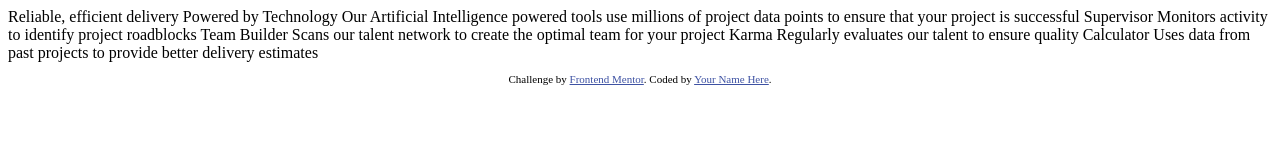
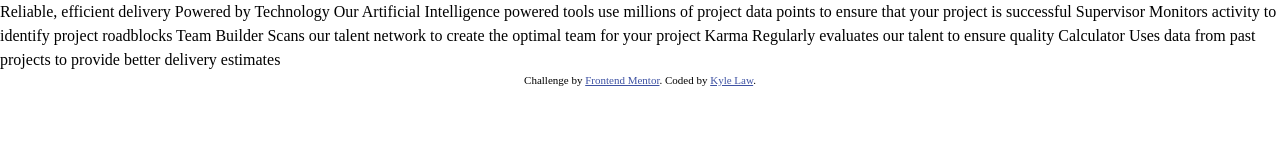
Before and after one commit to Kyle-Law/FEM-1-four-card-feature, a plain HTML site: page index.html in a window 1280 px wide. Drawn offline with Linux system fonts and the light colour scheme.

Commit message:
Add styling

```diff
--- a/index.html
+++ b/index.html
@@ -8,11 +8,8 @@
 
   <title>Frontend Mentor | Four card feature section</title>
 
-  <!-- Feel free to remove these styles or customise in your own stylesheet 👍 -->
-  <style>
-    .attribution { font-size: 11px; text-align: center; }
-    .attribution a { color: hsl(228, 45%, 44%); }
-  </style>
+
+  <link rel="stylesheet" href="style.css">
 </head>
 <body>
 
@@ -38,7 +35,7 @@
   <footer>
     <p class="attribution">
       Challenge by <a href="https://www.frontendmentor.io?ref=challenge" target="_blank">Frontend Mentor</a>.
-      Coded by <a href="#">Your Name Here</a>.
+      Coded by <a href="#">Kyle Law</a>.
     </p>
   </footer>
 </body>
--- /dev/null
+++ b/style.css
@@ -0,0 +1,101 @@
+/* Box sizing rules */
+*,
+*::before,
+*::after {
+  box-sizing: border-box;
+}
+
+/* Remove default padding */
+ul[class],
+ol[class] {
+  padding: 0;
+}
+
+/* Remove default margin */
+body,
+h1,
+h2,
+h3,
+h4,
+p,
+ul[class],
+ol[class],
+li,
+figure,
+figcaption,
+blockquote,
+dl,
+dd {
+  margin: 0;
+}
+
+/* Set core body defaults */
+body {
+  min-height: 100vh;
+  scroll-behavior: smooth;
+  text-rendering: optimizeSpeed;
+  line-height: 1.5;
+}
+
+/* Remove list styles on ul, ol elements with a class attribute */
+ul[class],
+ol[class] {
+  list-style: none;
+}
+
+/* A elements that don't have a class get default styles */
+a:not([class]) {
+  text-decoration-skip-ink: auto;
+}
+
+/* Make images easier to work with */
+img {
+  max-width: 100%;
+  display: block;
+}
+
+/* Natural flow and rhythm in articles by default */
+article > * + * {
+  margin-top: 1em;
+}
+
+/* Inherit fonts for inputs and buttons */
+input,
+button,
+textarea,
+select {
+  font: inherit;
+}
+
+/* Remove all animations and transitions for people that prefer not to see them */
+@media (prefers-reduced-motion: reduce) {
+  * {
+    animation-duration: 0.01ms !important;
+    animation-iteration-count: 1 !important;
+    transition-duration: 0.01ms !important;
+    scroll-behavior: auto !important;
+  }
+}
+
+/* Above are CSS Reset settings from https://hankchizljaw.com/wrote/a-modern-css-reset/ */
+@import url("https://fonts.googleapis.com/css2?family=Poppins:wght@200;400;600&display=swap");
+
+:root {
+  --red: hsl(0, 78%, 62%);
+  --cyan: hsl(180, 62%, 55%);
+  --orange: hsl(34, 97%, 64%);
+  --blue: hsl(212, 86%, 64%);
+  --very-dark-blue: hsl(234, 12%, 34%);
+  --grayish-blue: hsl(229, 6%, 66%);
+  --very-light-grey: hsl(0, 0%, 98%);
+  --body-font-size: 15px;
+  --font-family: "Poppins", sans-serif;
+}
+
+.attribution {
+  font-size: 11px;
+  text-align: center;
+}
+.attribution a {
+  color: hsl(228, 45%, 44%);
+}
```
